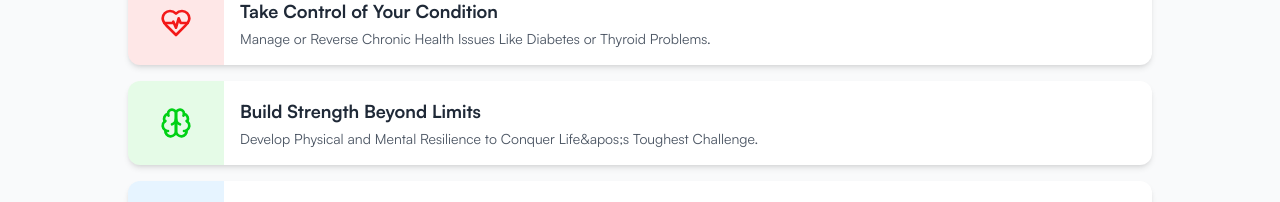
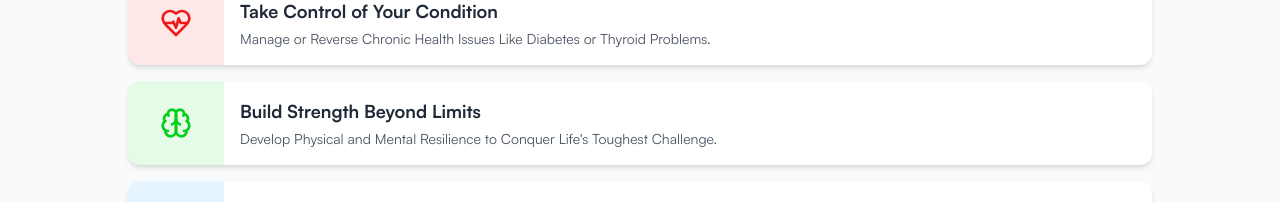
Before and after one commit to chaitanyashetty47/strlanding, a Next.js app: page /programs/fitness in a window 1280 px wide. Shown: the part 2740-2942 px from the top of the page. Built offline with nearby package versions, Linux system fonts and the light colour scheme.

Commit message:
fixed final build errors

```diff
--- a/src/components/programs/fitness/Transformations.tsx
+++ b/src/components/programs/fitness/Transformations.tsx
@@ -23,7 +23,7 @@ const transformations: TransformationItem[] = [
   },
   {
     title: "Build Strength Beyond Limits",
-    description: "Develop Physical and Mental Resilience to Conquer Life&apos;s Toughest Challenge.",
+    description: "Develop Physical and Mental Resilience to Conquer Life's Toughest Challenge.",
     icon: Brain,
     color: "#00D115",
     lightColor: "rgba(0, 209, 21, 0.1)"
@@ -61,7 +61,7 @@ export default function Transformations() {
             Your <span className="text-[#F31818]">Journey</span> to Transformation
           </h2>
           <p className="text-xl text-gray-600 max-w-3xl mx-auto">
-            Five major transformations you'll experience on your fitness journey with us.
+            Five major transformations you&apos;ll experience on your fitness journey with us.
           </p>
         </div>
 
```
